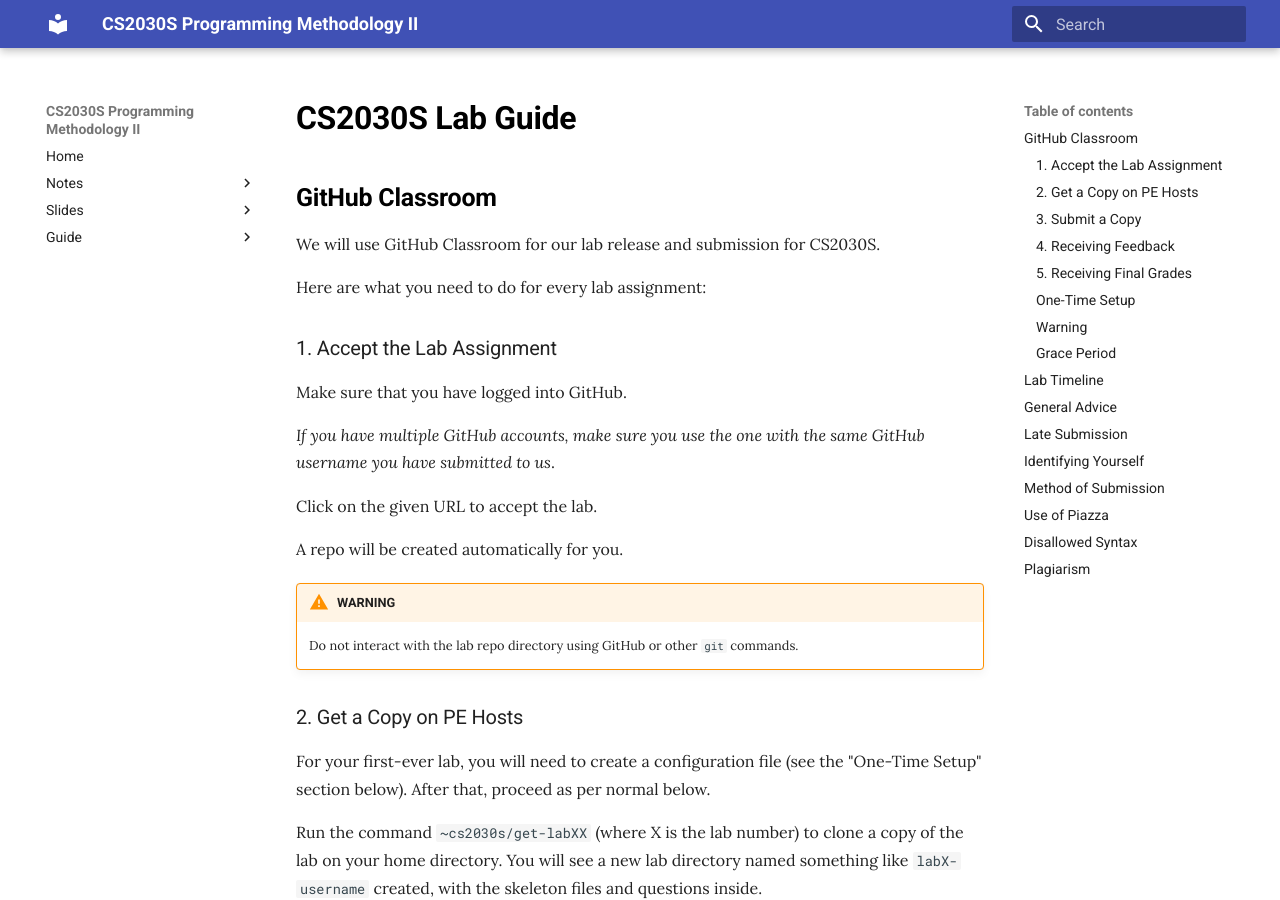
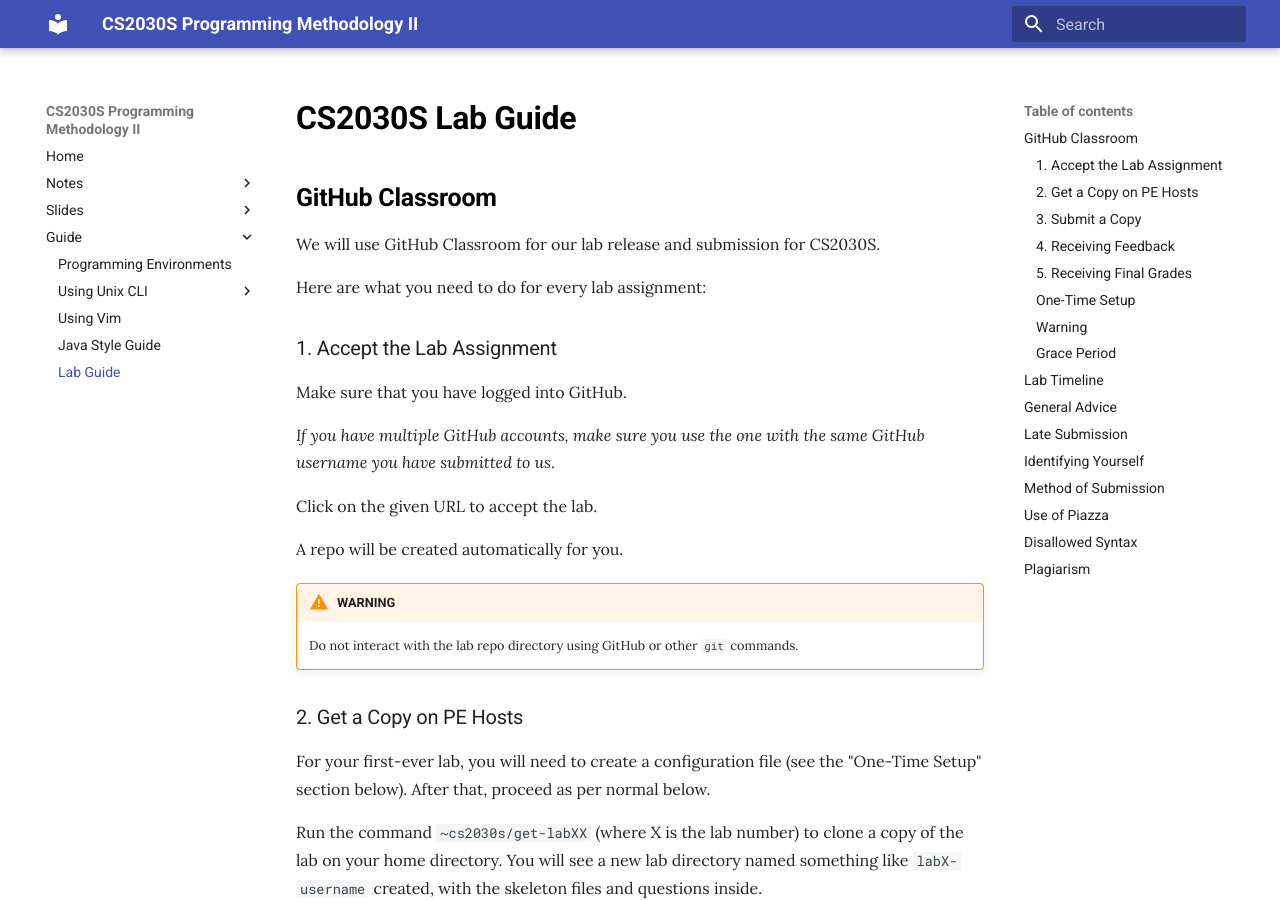
Before and after one commit to nus-cs2030s/2021-s2, an MkDocs documentation site: the page built from docs/lab.md, in a window 1280 px wide and 900 px high. Built offline with MkDocs 1.6.1 and Material for MkDocs 9.7.7, drawn with Linux system fonts in a browser that asks for light colours.

Commit message:
Add lab guide

```diff
--- a/mkdocs.yml
+++ b/mkdocs.yml
@@ -24,6 +24,7 @@ nav:
        - Advanced: 'unix-advanced.md'
     - Using Vim: 'vim.md'
     - Java Style Guide: 'style.md'
+    - Lab Guide: 'lab.md'
 
     #  - General:
     #- About CS2030S: 'about.md'
```
